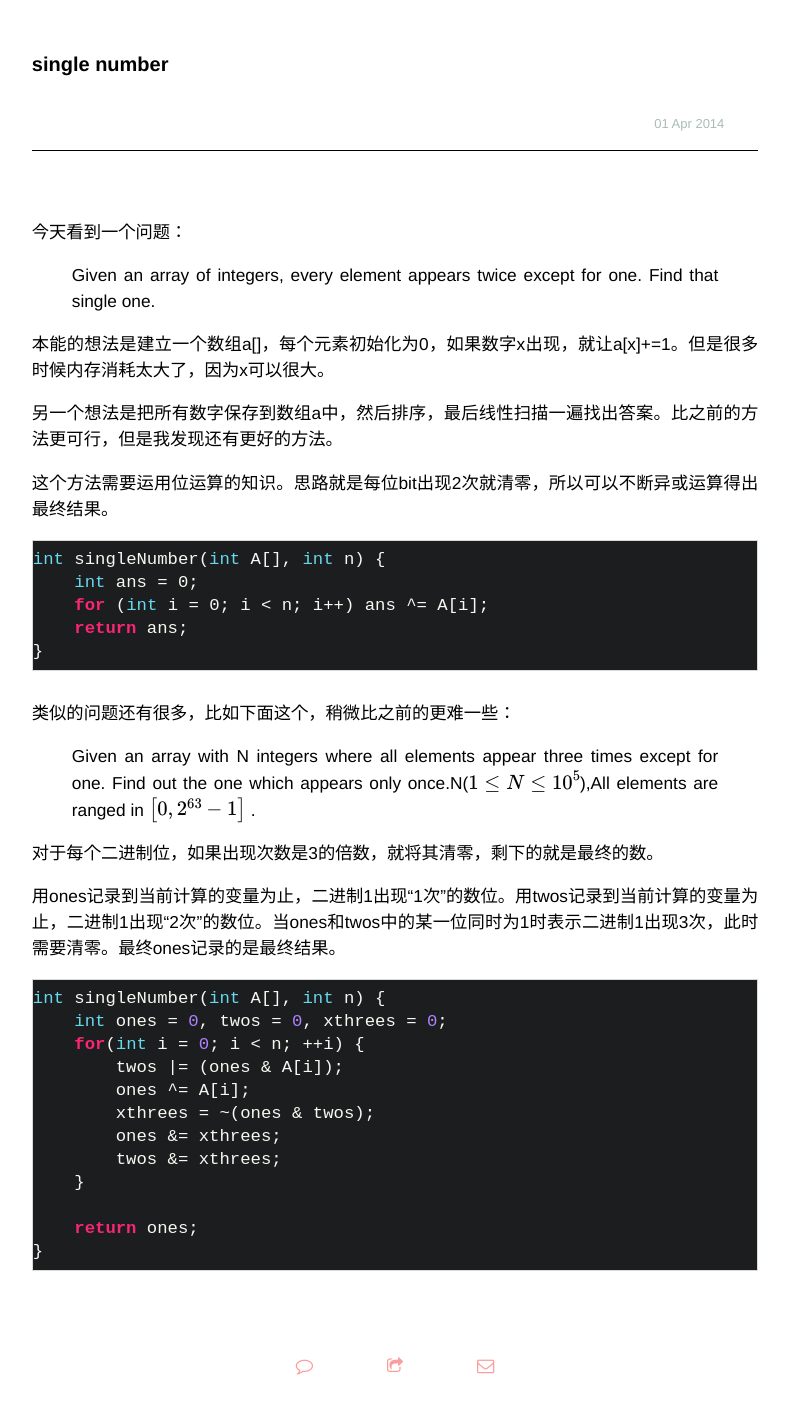
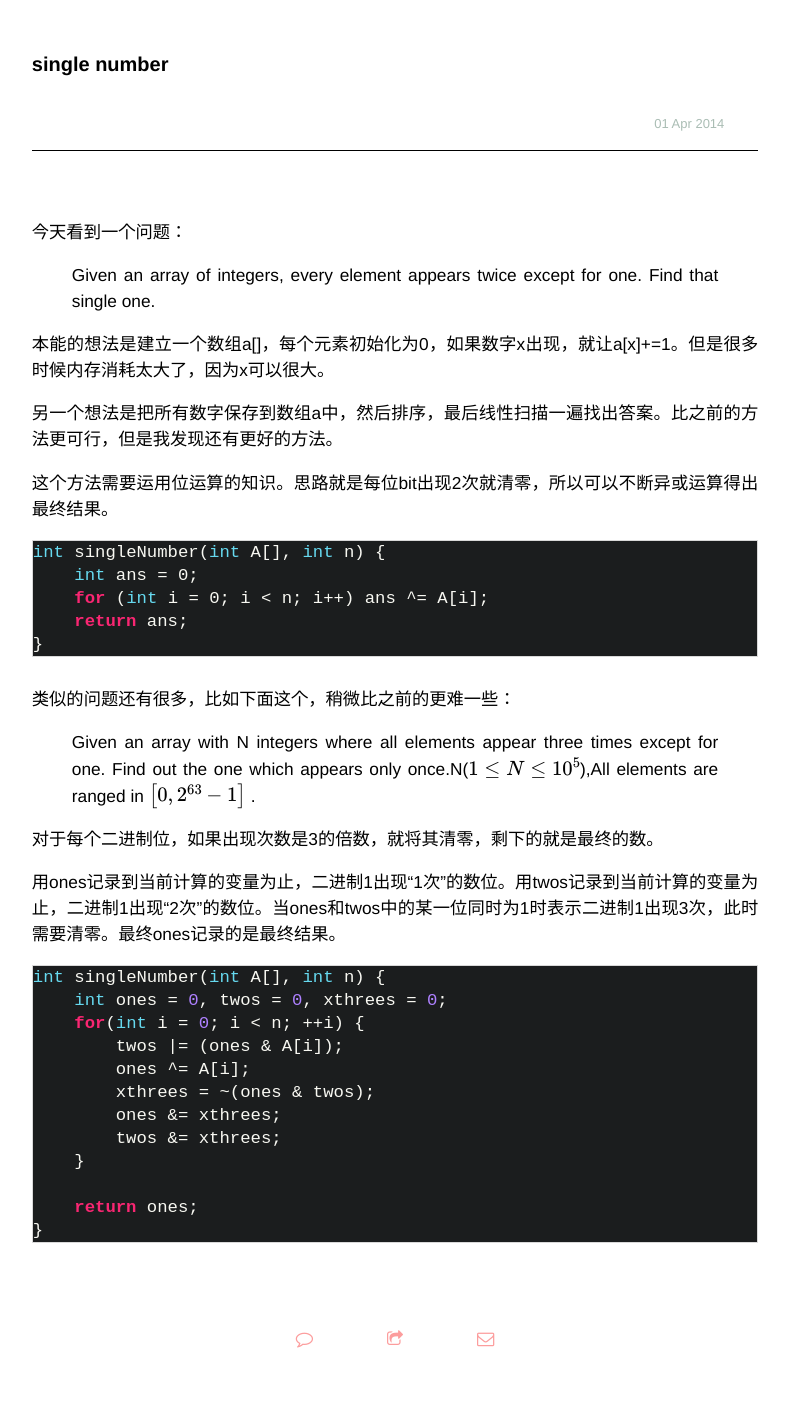
Before and after one commit to banqianhao/banqianhao.github.io, a Jekyll site: the page built from _posts/algorithm/2014-04-01-single-number.md, in a window 1280 px wide. Shown: the whole page, without its empty margins (245-1034 px from the left). Built offline with Jekyll 4.4.1, drawn with Linux system fonts in a browser that asks for light colours; nearby versions of some CDN libraries; Markdown is read by kramdown in place of the engine named in the settings; formulas are drawn with MathJax 3; after the commit the page ends 1387 px from its top, so only the background shows below that.

```diff
--- a/css/post.css
+++ b/css/post.css
@@ -8,9 +8,7 @@
     border-radius: 0;
     background: #FFFFFF;
     padding-right: 0.4em;
-    padding-left:0;
-    padding-top:0.4em;
-    padding-bottom:0.4em;
+    padding-left:0.4;
     line-height: 23px;
     margin-bottom: 30px;
     overflow-x: scroll-position;
```
